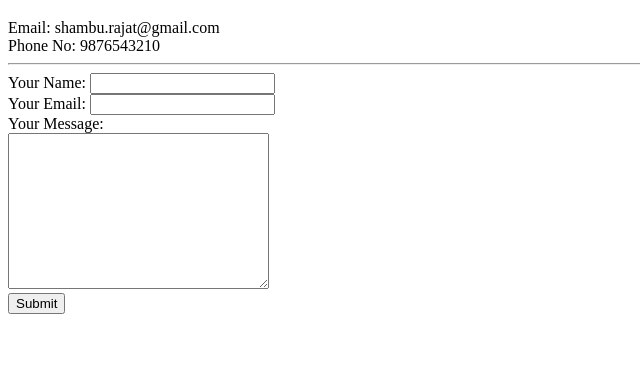
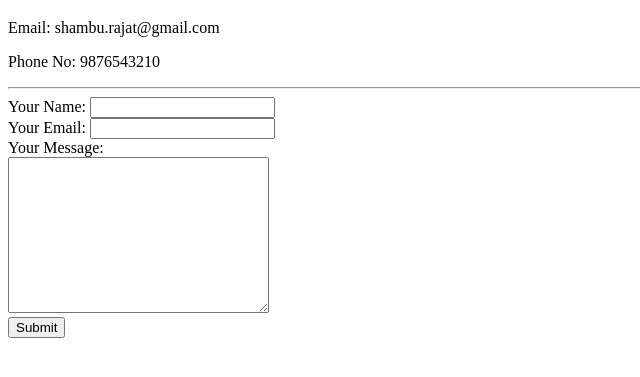
Before and after one commit to Rajat-R-Nair/CV, a plain HTML site: page contact.html in a window 1280 px wide. Shown: the part 61-438 px from the top of the page, without its empty margins (0-640 px from the left). Drawn offline with Linux system fonts and the light colour scheme.

Commit message:
Update contact.html

```diff
--- a/contact.html
+++ b/contact.html
@@ -5,9 +5,8 @@
 </head>
 <body>
     <h1>Contact Me</h1>
-    Email: shambu.rajat@gmail.com
-    <br>
-    Phone No: 9876543210
+    <p>Email: shambu.rajat@gmail.com</p>
+    <p>Phone No: 9876543210</p>
     <hr>
     <form action="mailto:shambu.rajat@gmail.com" method="post" enctype="text/plain">
         <form>
```
